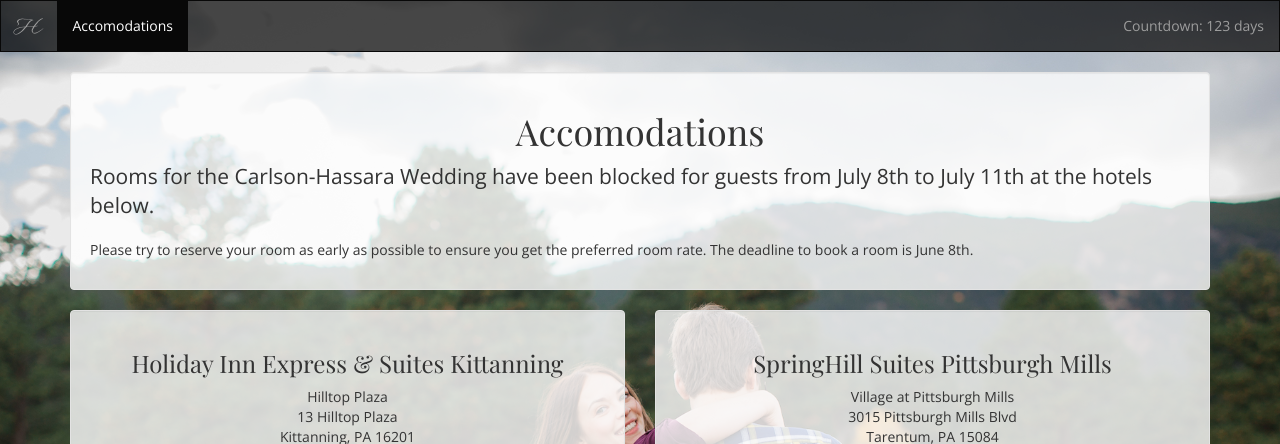
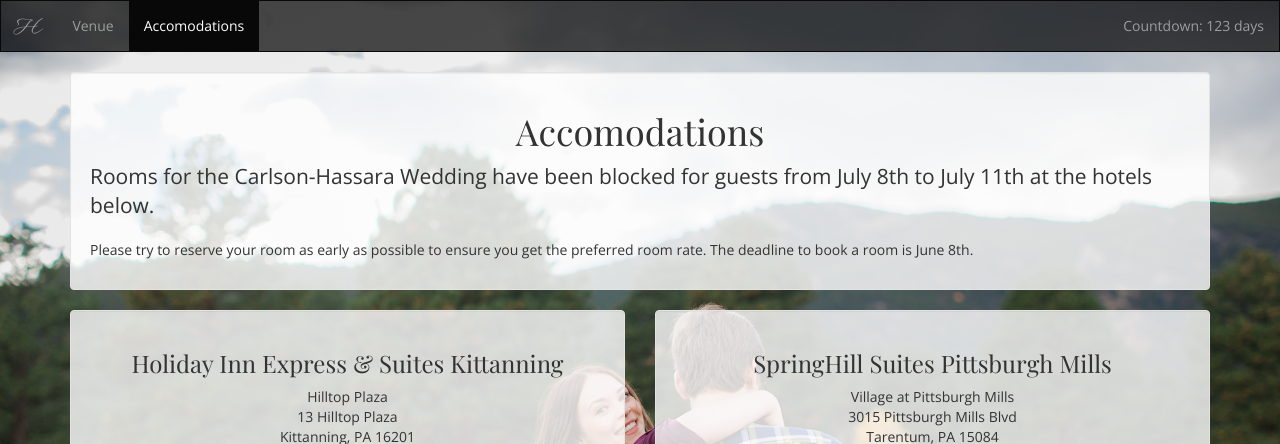
Before and after one commit to benhassara/wedding-site, a website: page accomodations/index.html in a window 1280 px wide. Shown: the top 444 px of the page. Drawn offline with nearby package versions, Linux system fonts and the light colour scheme; some packages are replaced by stand-ins of ours.

Commit message:
add venue page link to navbar on accom page

```diff
--- a/accomodations/index.html
+++ b/accomodations/index.html
@@ -29,6 +29,9 @@
             <!-- nav links -->
             <div class="collapse navbar-collapse" id="nav-collapse">
                 <ul class="nav navbar-nav">
+                    <li>
+                        <a href="/venue">Venue</a>
+                    </li>
                     <li class="active">
                         <a href="/accomodations">Accomodations <span class="sr-only">(current)</span></a>
                     </li>
```
